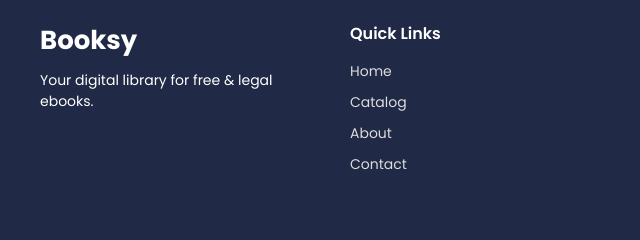
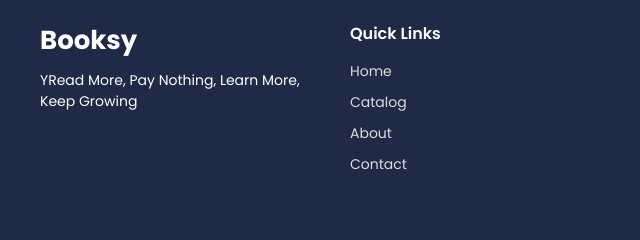
Before and after one commit to christianhw27/Booksy, a plain HTML site: page about.html in a window 1280 px wide. Shown: the part 2056-2296 px from the top of the page, 0-640 px from the left. Drawn offline with nearby package versions, Linux system fonts and the light colour scheme.

Commit message:
Update about.html

```diff
--- a/about.html
+++ b/about.html
@@ -122,7 +122,7 @@
   <div class="footer-container">
     <div class="footer-logo">
       <h2>Booksy</h2>
-      <p>Your digital library for free & legal ebooks.</p>
+      <p>YRead More, Pay Nothing, Learn More, Keep Growing</p>
     </div>
 
     <div class="footer-links">
@@ -160,4 +160,5 @@
 
     <script src="script.js"></script>
 </body>
+
 </html>
```
